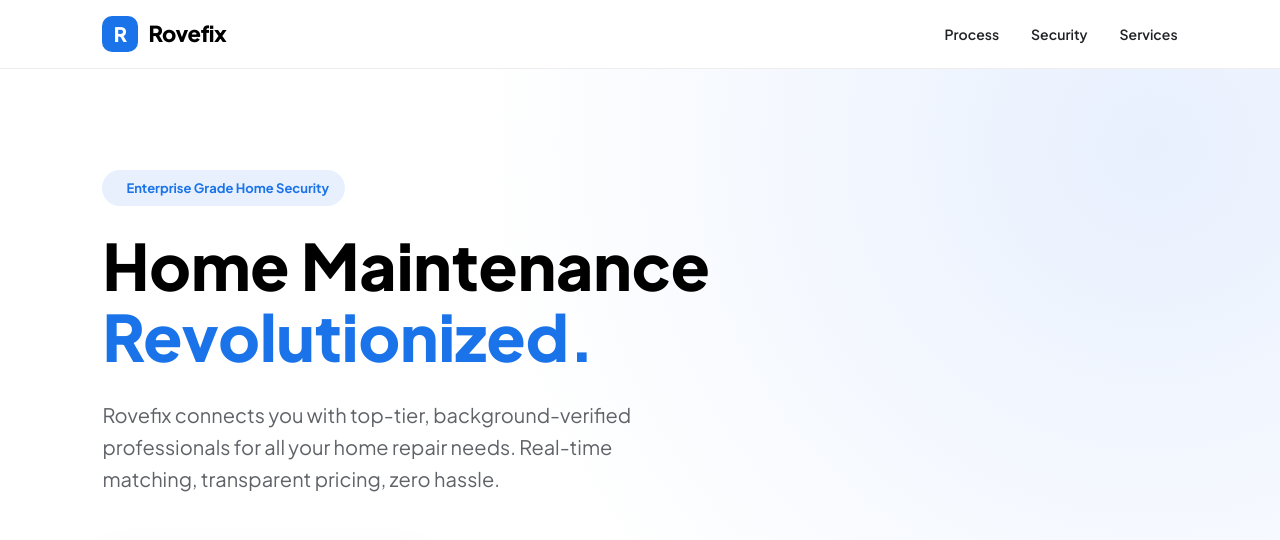
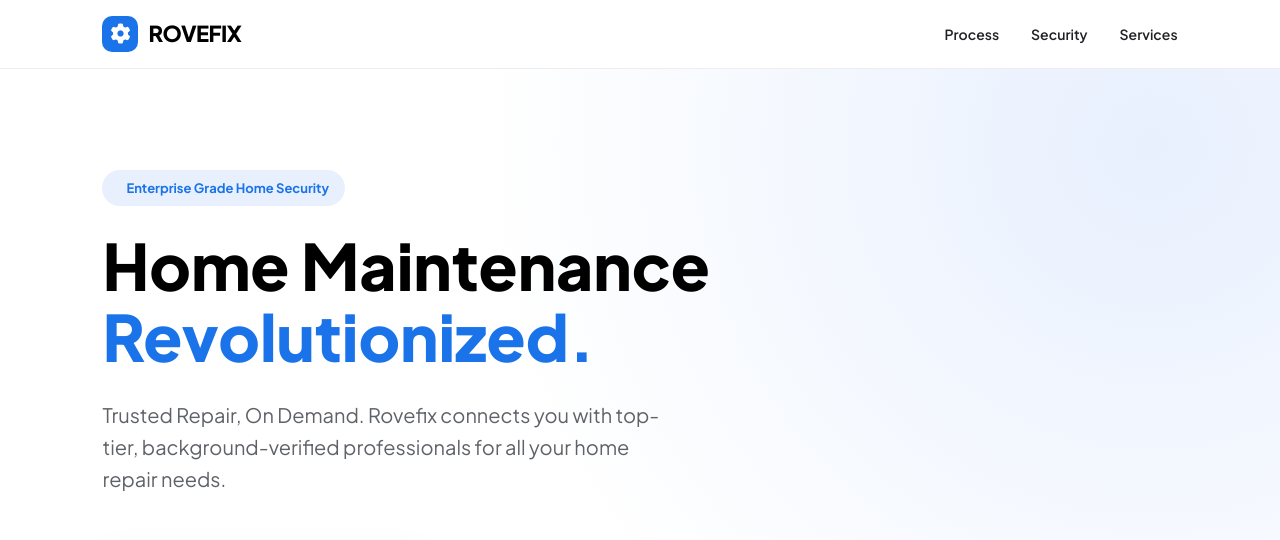
Before and after one commit to Jershindemetrius/rovefix-backend, a website: page public/index.html in a window 1280 px wide. Shown: the top 540 px of the page. Drawn offline with Linux system fonts and the light colour scheme.

Commit message:
Final build with landing page and APK

```diff
--- a/public/index.html
+++ b/public/index.html
@@ -324,8 +324,8 @@
 
     <nav class="navbar">
         <a href="#" class="logo-group">
-            <div class="logo-icon">R</div>
-            <span class="logo-text">Rovefix</span>
+            <div class="logo-icon"><i class="fa-solid fa-gear"></i></div>
+            <span class="logo-text">ROVEFIX</span>
         </a>
         <div class="nav-links">
             <a href="#how">Process</a>
@@ -340,7 +340,7 @@
                 <i class="fa-solid fa-shield-check"></i> Enterprise Grade Home Security
             </div>
             <h1 class="hero-title">Home Maintenance<br><span>Revolutionized.</span></h1>
-            <p class="hero-desc">Rovefix connects you with top-tier, background-verified professionals for all your home repair needs. Real-time matching, transparent pricing, zero hassle.</p>
+            <p class="hero-desc">Trusted Repair, On Demand. Rovefix connects you with top-tier, background-verified professionals for all your home repair needs.</p>
 
             <div class="cta-group">
                 <a href="/downloads/rovefix.apk" class="btn btn-primary" download>
```
